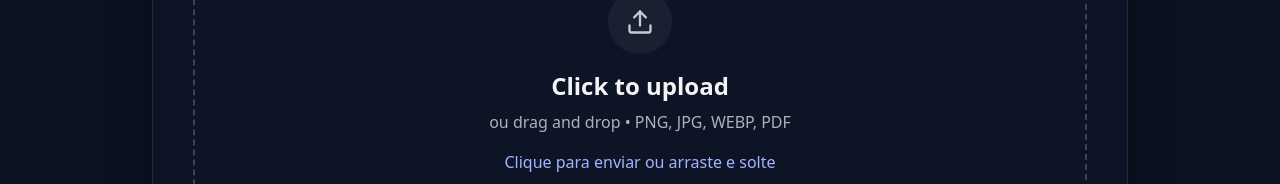
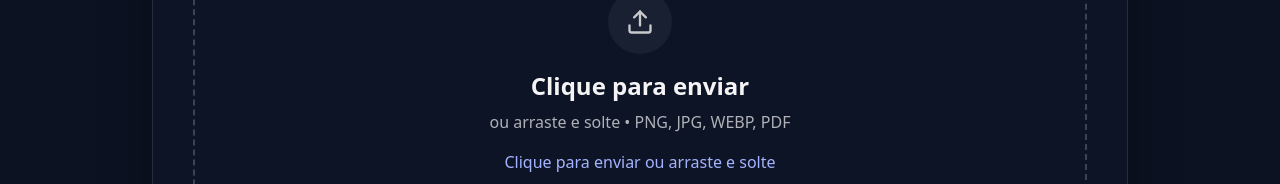
Before and after one commit to LucasKiller/DocLens, a Next.js app in the folder frontend/: page / in a window 1280 px wide. Shown: the part 419-603 px from the top of the page. Built offline with nearby package versions, Linux system fonts and the light colour scheme; no server answers.

Commit message:
fix: corrigir texto de instruções para português no componente UploadCard

```diff
--- a/frontend/src/components/upload-card.tsx
+++ b/frontend/src/components/upload-card.tsx
@@ -84,9 +84,9 @@ export function UploadCard({ token }: { token: string }) {
           <Upload className="opacity-80" size={28} />
         </div>
         <p className="text-2xl font-semibold mb-2">
-          {isDragActive ? 'Solte para enviar' : 'Click to upload'}
+          {isDragActive ? 'Solte para enviar' : 'Clique para enviar'}
         </p>
-        <p className="opacity-70">ou drag and drop • PNG, JPG, WEBP, PDF</p>
+        <p className="opacity-70">ou arraste e solte • PNG, JPG, WEBP, PDF</p>
         <p className="mt-4 text-indigo-300">{hint}</p>
       </div>
 
```
